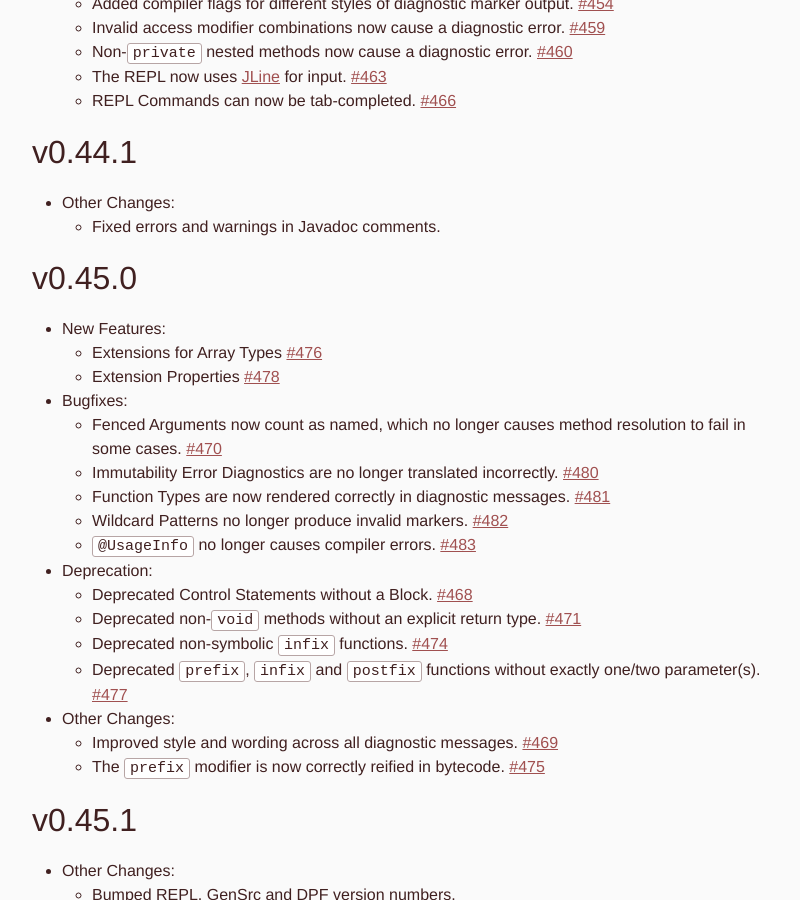
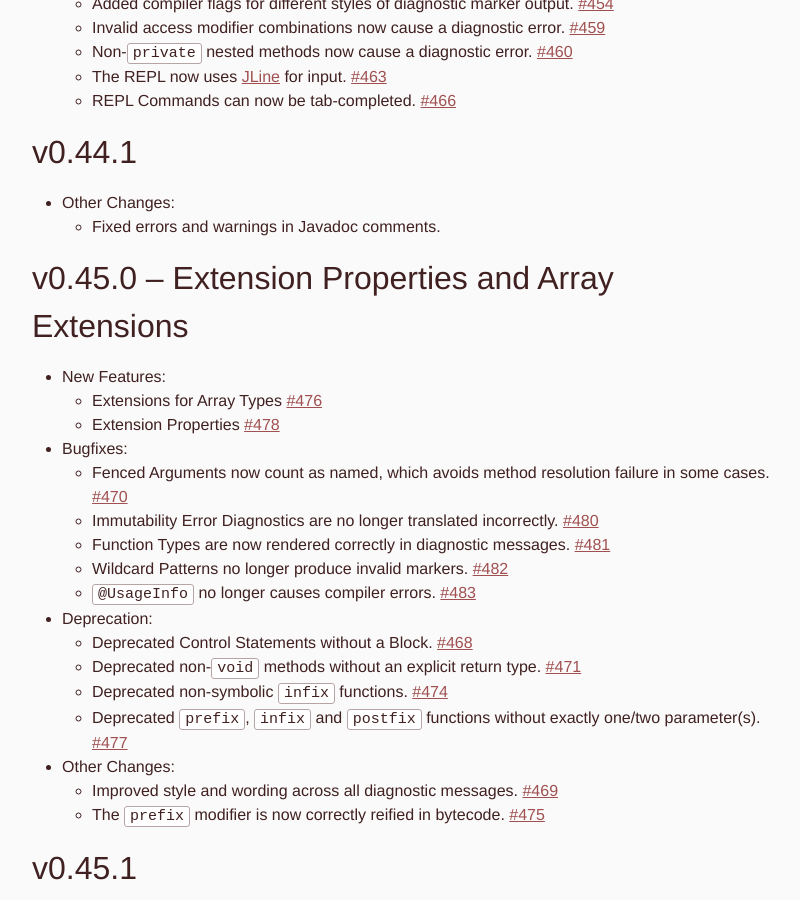
Before and after one commit to Dyvil/Dyvil-Blog, a Jekyll site: the page built from _posts/2019-08-19-dyvil-v0.39.0-v0.45.0.md, in a window 1280 px wide and 900 px high, scrolled down 3000 px. Shown: the whole window, without its empty margins (238-1038 px from the left). Built offline with Jekyll 4.4.1, drawn with Linux system fonts in a browser that asks for light colours; comment, search, counter and statistics services are not loaded.

Commit message:
Update v0.45.0

```diff
--- a/_posts/2019-08-19-dyvil-v0.39.0-v0.45.0.md
+++ b/_posts/2019-08-19-dyvil-v0.39.0-v0.45.0.md
@@ -119,13 +119,13 @@ categories: update-summary
 - Other Changes:
     - Fixed errors and warnings in Javadoc comments.
 
-## v0.45.0
+## v0.45.0 – Extension Properties and Array Extensions
 
 - New Features:
     - Extensions for Array Types [#476](https://github.com/Dyvil/Dyvil/issues/476)
     - Extension Properties [#478](https://github.com/Dyvil/Dyvil/issues/478)
 - Bugfixes:
-    - Fenced Arguments now count as named, which no longer causes method resolution to fail in some cases. [#470](https://github.com/Dyvil/Dyvil/issues/470)
+    - Fenced Arguments now count as named, which avoids method resolution failure in some cases. [#470](https://github.com/Dyvil/Dyvil/issues/470)
     - Immutability Error Diagnostics are no longer translated incorrectly. [#480](https://github.com/Dyvil/Dyvil/issues/480)
     - Function Types are now rendered correctly in diagnostic messages. [#481](https://github.com/Dyvil/Dyvil/issues/481)
     - Wildcard Patterns no longer produce invalid markers. [#482](https://github.com/Dyvil/Dyvil/issues/482)
```
